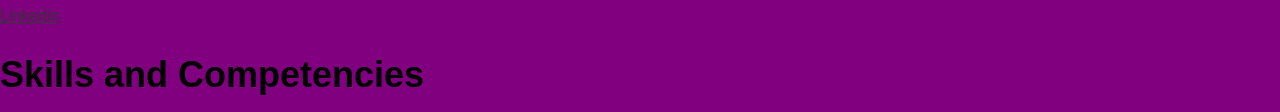
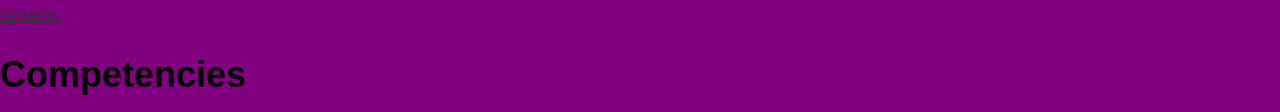
Before and after one commit to SisandaTom/MyCV.github.io, a plain HTML site: page index.html in a window 1280 px wide. Shown: the part 840-952 px from the top of the page. Drawn offline with Linux system fonts and the light colour scheme.

Commit message:
Update index.html

```diff
--- a/index.html
+++ b/index.html
@@ -1,7 +1,7 @@
 <!DOCTYPE html>
 <html>
     <head>
-        <title>Online CV</title><!-- This is the title of my page-->
+        <title>My Cv</title><!-- This is the title of my page-->
         <meta charset="UTF-8" />
         <link rel = "stylesheet" href = "style.css">
     </head>
@@ -37,7 +37,7 @@
         </div>
 
         <div>
-            <h2>Skills and Competencies</h2> <!-- Displaying skills and competemcies in a list-->
+            <h2>Competencies</h2> <!-- Displaying skills and competemcies in a list-->
             <p>
              <ul>
                  <li>Web development</li>
```
